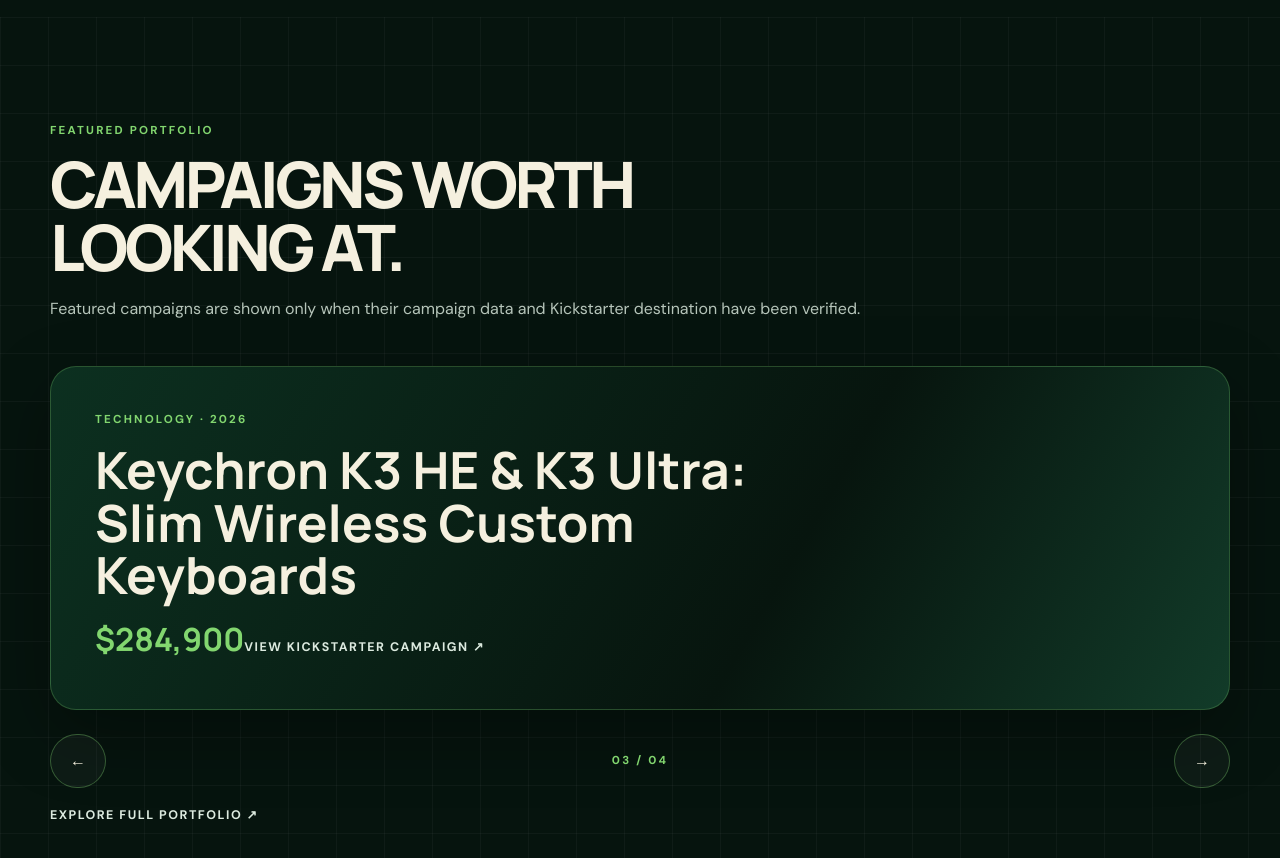
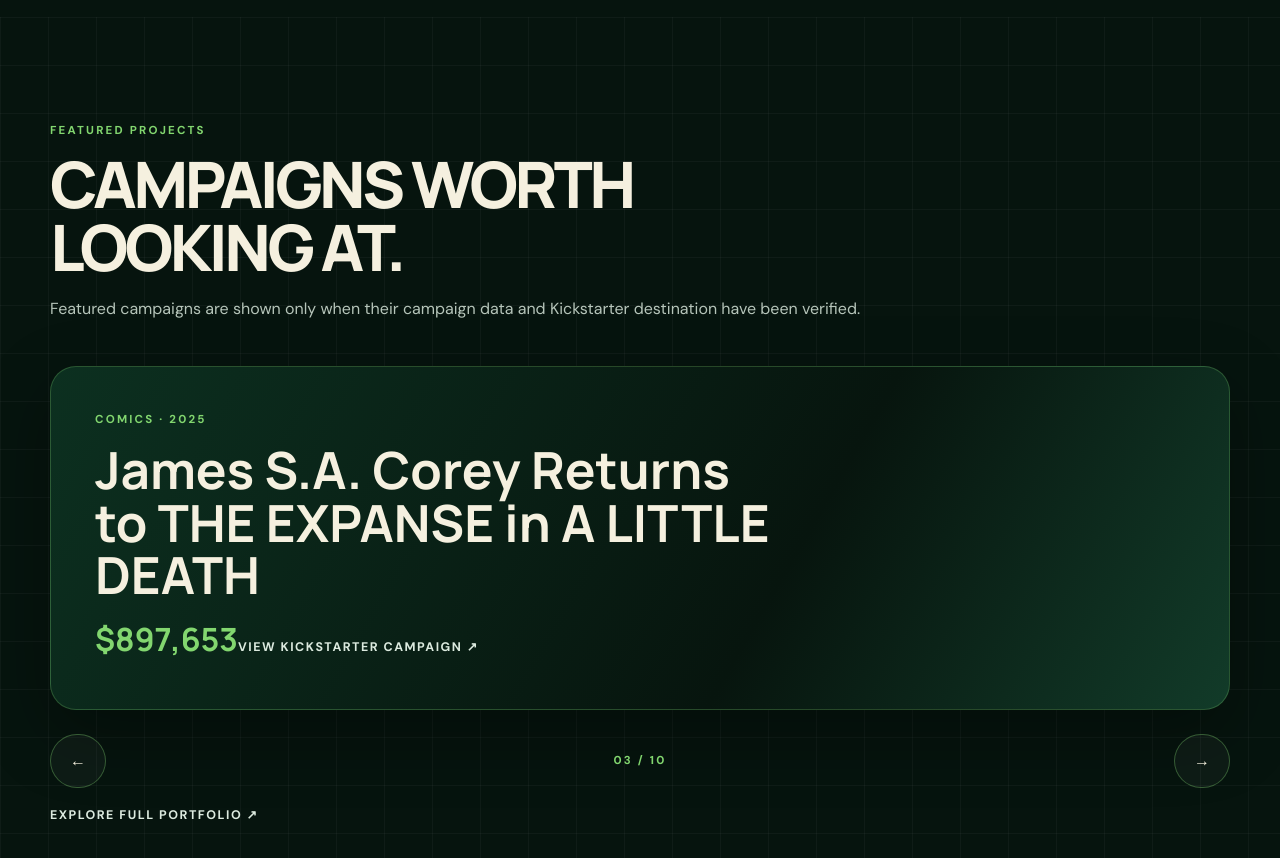
Before and after one commit to richnessofeyeno-hash/speedfunderwebsite, a Next.js app: page / in a window 1280 px wide. Shown: the part 3440-4298 px from the top of the page. Built offline with nearby package versions, Linux system fonts and the light colour scheme.

Commit message:
Updated portfolio

```diff
--- a/app/page.tsx
+++ b/app/page.tsx
@@ -16,9 +16,15 @@
 
 const featuredTitles = [
   'Historical Trailblazers: Romance Collection',
-  'The Oracle of Many Paths',
+  'The Marvel Art of DAN DOS SANTOS - A Deluxe Art Book & More!',
+  'James S.A. Corey Returns to THE EXPANSE in A LITTLE DEATH',
+  'Fathom Timeline Omnibus: Volume 1',
+  'Mighty Morphin Power Rangers Combinable Dragonzord',
+  'D1 Milano x Peter Tarka: The Impossible Watch',
+  'noRecognition : AI Adversarial Clothing',
+  'Tex Murphy: Killing Moon Rising',
+  'The World of Frostpunk: Artbook & Anthology',
   'Keychron K3 HE & K3 Ultra: Slim Wireless Custom Keyboards',
-  'The World of Frostpunk: Artbook & Anthology',
 ];
 
 export default function Home() {
@@ -131,7 +137,7 @@
         <section className="section grid-bg">
           <div className="container">
             <div className="section-head">
-              <div className="eyebrow">Featured portfolio</div>
+              <div className="eyebrow">Featured projects</div>
               <h2 className="display">CAMPAIGNS WORTH LOOKING AT.</h2>
               <p className="muted">Featured campaigns are shown only when their campaign data and Kickstarter destination have been verified.</p>
             </div>
```
